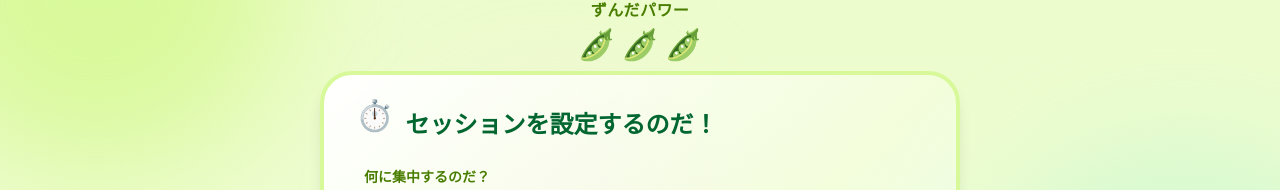
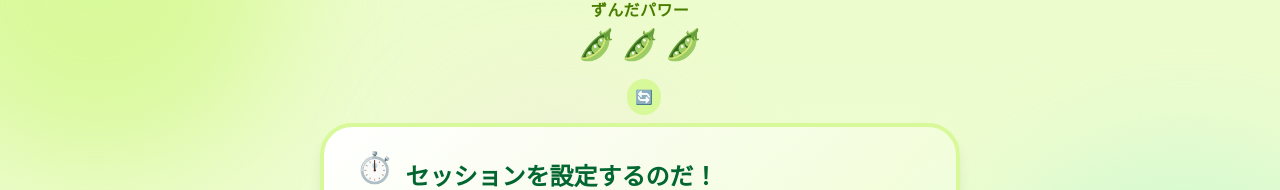
Before and after one commit to lasteve4u-prog/focus-flow, a React (Vite) app: page / in a window 1280 px wide. Shown: the part 113-303 px from the top of the page. Built offline with nearby package versions, Linux system fonts and the light colour scheme; no server answers; a web font is replaced by a local one.

Commit message:
feat: ずんだパワーの手動リセットボタン（確認ダイアログ付き）を追加

```diff
--- a/src/App.tsx
+++ b/src/App.tsx
@@ -54,6 +54,20 @@ function AppContent() {
     };
   }, [currentDate]);
 
+  // ずんだパワー（過集中防止スタミナ）
+  const [zundaPower, setZundaPower] = useLocalStorage<number>('zundaPower', MAX_ZUNDA_POWER);
+  // 最後にリセットした日付を保持（ローカルストレージ）
+  const [zundaPowerLastDate, setZundaPowerLastDate] = useLocalStorage<string>('zundaPowerLastDate', getLocalDateString());
+  const [summerFatigueEndAt, setSummerFatigueEndAt] = useLocalStorage<number | null>('summerFatigueEndAt', null);
+
+  // ずんだパワーを日跨ぎでリセット
+  useEffect(() => {
+    if (zundaPowerLastDate !== currentDate) {
+      setZundaPower(MAX_ZUNDA_POWER);
+      setZundaPowerLastDate(currentDate);
+    }
+  }, [currentDate, zundaPowerLastDate, setZundaPower, setZundaPowerLastDate]);
+
   const [view, setView] = useState<ViewState>('HOME');
   const [currentTask, setCurrentTask] = useState<{ title: string; duration: number; breakDuration: number; interruptions?: string[]; subtasks?: Subtask[]; sourceEventId?: string } | null>(null);
 
@@ -62,10 +76,6 @@ function AppContent() {
   const [unlockedVoices, setUnlockedVoices] = useLocalStorage<string[]>('unlockedVoices', ['default']);
   const [selectedVoice, setSelectedVoice] = useLocalStorage<string>('selectedVoice', 'default');
   const [showCoinPopup, setShowCoinPopup] = useState(false);
-
-  // ずんだパワー（過集中防止スタミナ）
-  const [zundaPower, setZundaPower] = useLocalStorage<number>('zundaPower', MAX_ZUNDA_POWER);
-  const [summerFatigueEndAt, setSummerFatigueEndAt] = useLocalStorage<number | null>('summerFatigueEndAt', null);
 
   const isSummerFatigueActive =
     summerFatigueEndAt !== null && Date.now() < summerFatigueEndAt;
@@ -97,6 +107,10 @@ function AppContent() {
       colors: ['#fb923c', '#fbbf24', '#84cc16', '#ffffff'],
     });
   }, [setZundaPower, setSummerFatigueEndAt]);
+
+  const handleResetZundaPower = useCallback(() => {
+    setZundaPower(MAX_ZUNDA_POWER);
+  }, [setZundaPower]);
 
   // 夏バテ状態の復元（リロード・日跨ぎ対応）
   useEffect(() => {
@@ -299,6 +313,7 @@ function AppContent() {
             onSpendCoins={handleSpendCoins}
             onUnlockVoice={handleUnlockVoice}
             onSelectVoice={setSelectedVoice}
+            onResetZundaPower={handleResetZundaPower}
             zundaPower={zundaPower}
             isStartLocked={isSummerFatigueActive}
           />
--- a/src/components/HomeScreen.tsx
+++ b/src/components/HomeScreen.tsx
@@ -30,6 +30,8 @@ interface HomeScreenProps {
     onSpendCoins: (amount: number) => boolean;
     onUnlockVoice: (voiceId: string) => void;
     onSelectVoice: (voiceId: string) => void;
+    onResetZundaPower: () => void;
+
     zundaPower: number;
     isStartLocked: boolean;
 }
@@ -37,7 +39,7 @@ interface HomeScreenProps {
 const FOCUS_OPTIONS = [15, 20, 25, 30, 45, 60, 90];
 const BREAK_OPTIONS = [5, 10, 15];
 
-export const HomeScreen: React.FC<HomeScreenProps> = ({ dailyLog, onAddEvent, onUpdateEvent, onDeleteEvent, onStartTask, onDeleteTask, isAudioReady, stamps, zundaCoins, unlockedVoices, selectedVoice, onSpendCoins, onUnlockVoice, onSelectVoice, zundaPower, isStartLocked }) => {
+export const HomeScreen: React.FC<HomeScreenProps> = ({ dailyLog, onAddEvent, onUpdateEvent, onDeleteEvent, onStartTask, onDeleteTask, isAudioReady, stamps, zundaCoins, unlockedVoices, selectedVoice, onSpendCoins, onUnlockVoice, onSelectVoice, onResetZundaPower, zundaPower, isStartLocked }) => {
     const [newEventTitle, setNewEventTitle] = useState('');
     const [focusDuration, setFocusDuration] = useState(25);
     const [breakDuration, setBreakDuration] = useState(5);
@@ -83,7 +85,7 @@ export const HomeScreen: React.FC<HomeScreenProps> = ({ dailyLog, onAddEvent, on
         <>
         <div className="w-full">
            <div className="w-full space-y-4 mt-2 md:mt-4">
-           <header className="flex flex-col items-center mb-2 mt-2 gap-4 animate-fade-in">
+                <header className="flex flex-col items-center mb-2 mt-2 gap-4 animate-fade-in">
                     <div className="flex flex-row items-center justify-center gap-6 flex-wrap">
                         <div className="flex items-center gap-2 sm:gap-3">
                             <span className="text-4xl sm:text-5xl animate-bounce select-none">🫛</span>
@@ -98,6 +100,17 @@ export const HomeScreen: React.FC<HomeScreenProps> = ({ dailyLog, onAddEvent, on
                         </div>
                     </div>
                     <ZundaPowerDisplay power={zundaPower} size="lg" />
+            <button
+              onClick={() => {
+                if (confirm('本当に枝豆をリセットするのだ？')) {
+                  onResetZundaPower();
+                }
+              }}
+              className="ml-2 p-2 text-sm bg-lime-200 rounded-full hover:bg-lime-300 transition-colors"
+              title="枝豆をおかわりするのだ！"
+            >
+              🔄
+            </button>
                 </header>
 
                 {/* Task Starter Section (Refactored to SettingModal) */}
```
